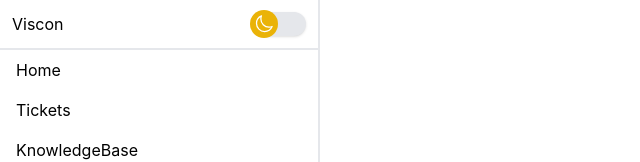
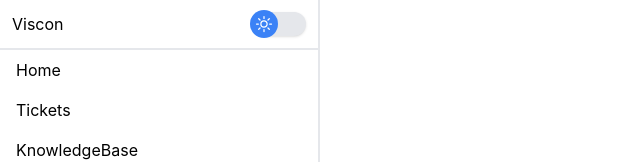
Before and after one commit to The0Danktor/Project-C, a React (Create React App) app in the folder ClientApp/: page /test in a window 1280 px wide. Shown: the top 162 px of the page, without its empty margins (0-640 px from the left). Built offline with nearby package versions, Linux system fonts and the light colour scheme.

Commit message:
Update DarkmodeSwitch.tsx

```diff
--- a/ClientApp/src/components/Shared/DarkmodeSwitch.tsx
+++ b/ClientApp/src/components/Shared/DarkmodeSwitch.tsx
@@ -37,7 +37,7 @@ export function DarkmodeSwitch() {
     </svg>
   );
 
-  let [logo, setLogo] = useState({ svg: moon, name: "moon" });
+  let [logo, setLogo] = useState( localStorage.theme === "dark"? {svg: moon, name: "moon" } : {svg: sun, name: "sun" } );
 
   const root = document.getElementsByTagName("html")[0];
   const toggleDarkMode = () => {
@@ -70,7 +70,7 @@ export function DarkmodeSwitch() {
       >
         <div
           id="switch-toggle"
-          className="w-6 h-6 md:w-7 md:h-7 relative rounded-full transition duration-500 transform bg-yellow-500 -translate-x-2 dark:translate-x-full dark:bg-gray-700 p-1 text-white flex items-center justify-center"
+          className="w-6 h-6 md:w-7 md:h-7 relative rounded-full transition duration-500 transform bg-blue-500 -translate-x-2 dark:translate-x-full dark:bg-gray-700 p-1 text-white flex items-center justify-center"
         >
           {logo.svg}
         </div>
```
